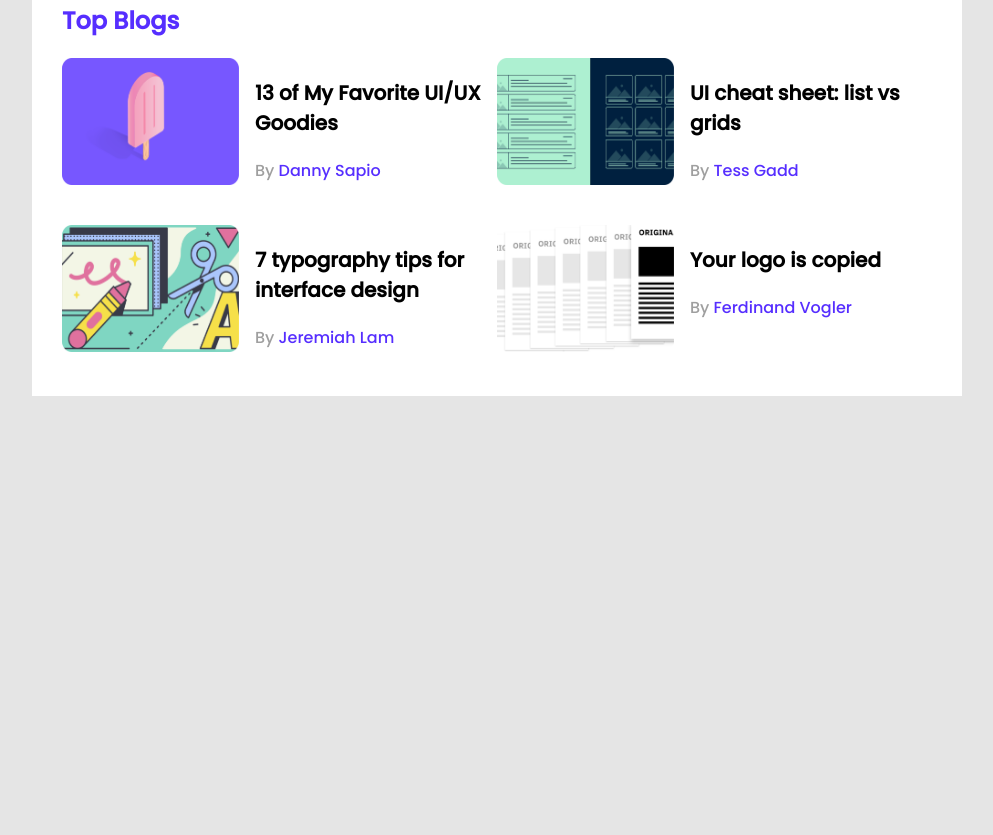
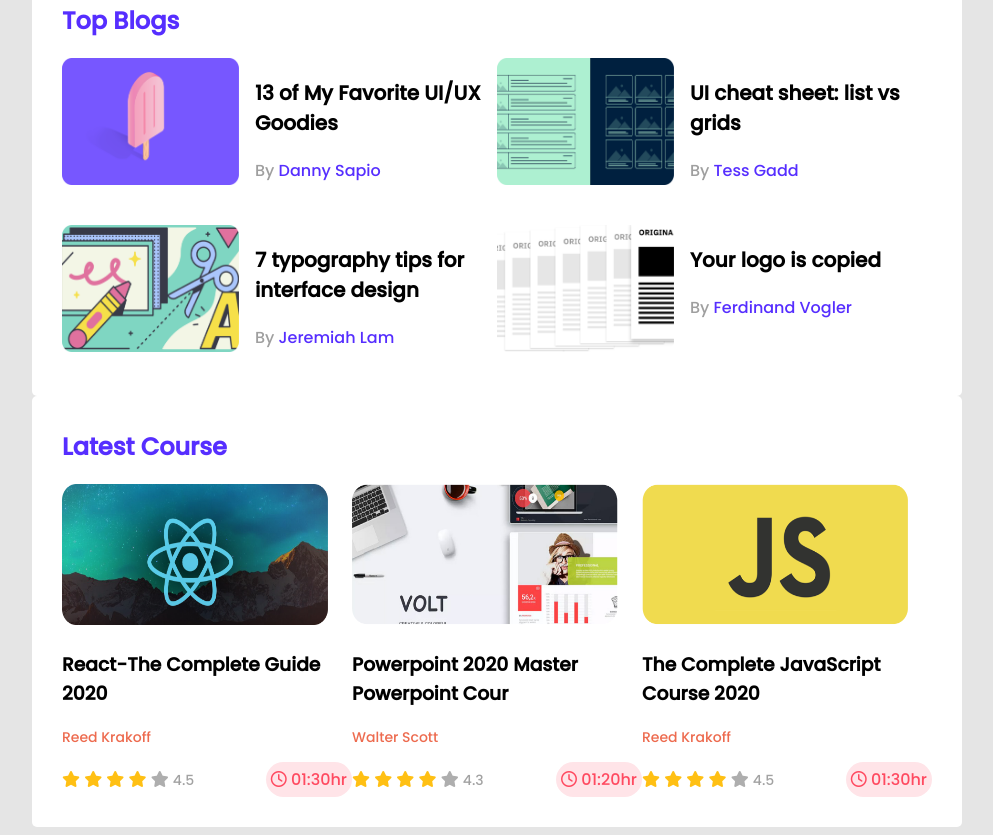
Before and after one commit to shakautkader608/leader-board-css3, a plain HTML site: page index.html in a window 1280 px wide. Shown: the part 300-1135 px from the top of the page, without its empty margins (143-1136 px from the left). Before the commit the page ends 800 px from the top, so only its background shows below. Drawn offline with Linux system fonts and the light colour scheme.

Commit message:
Complete Latest Course Part

```diff
--- a/css/style.css
+++ b/css/style.css
@@ -13,12 +13,14 @@ body{
 }
 main{
     display: flex;
-    justify-content: center;
+    flex-direction: column;
+    align-items: center;
 }
 .container{
     background-color: #ffffff;
     width: 870px;
     padding: 30px;
+    border-radius: 5px;
 }
 
 
@@ -87,3 +89,46 @@ hr{
     text-decoration: none;
     font-size: 16px;
 }
+
+
+/* courses css start  */
+.courses{
+    display: grid;
+    grid-template-columns: repeat(3, 1fr);
+    grid-column-gap: 25git px;
+}
+
+.course-thumbnail img{
+    width: 266px;
+    height: 141px;
+}
+.course-info{
+    display: flex;
+    align-items: center;
+    justify-content: space-between;
+}
+.course-info .course-title{
+    font-size: 20px;
+}
+.course-author{
+    font-size: 14px;
+    color: #ED6B4F;
+}
+
+.fa-star{
+    color:#FFC014;
+}
+.fa-star.exceptional{
+    color:#AEAEAE;
+
+}
+.rate{
+    font-size: 14px;
+    color: #A2A2A2;
+}
+.duration{
+    color: #FF4A60;
+    background-color:  #FFE4E8;
+    padding: 5px;
+    border-radius: 20px;
+}
--- a/index.html
+++ b/index.html
@@ -5,6 +5,7 @@
     <meta http-equiv="X-UA-Compatible" content="IE=edge" />
     <meta name="viewport" content="width=device-width, initial-scale=1.0" />
     <title>Leader Board</title>
+    <script src="https://kit.fontawesome.com/342fd13040.js" crossorigin="anonymous"></script>
     <link rel="stylesheet" href="css/style.css" />
   </head>
   <body>
@@ -64,8 +65,7 @@
                 <img src="./images/blogs/blog-2.png" alt="" />
               </div>
               <div class="blog-info">
-                <h3 class="blog-title">UI cheat sheet:
-                    list vs grids</h3>
+                <h3 class="blog-title">UI cheat sheet: list vs grids</h3>
                 <p class="author">By <a href="#">Tess Gadd</a></p>
               </div>
             </article>
@@ -75,8 +75,7 @@
                 <img src="./images/blogs/blog-3.png" alt="" />
               </div>
               <div class="blog-info">
-                <h3 class="blog-title">7 typography tips
-                    for interface design</h3>
+                <h3 class="blog-title">7 typography tips for interface design</h3>
                 <p class="author">By <a href="#">Jeremiah Lam</a></p>
               </div>
             </article>
@@ -86,14 +85,93 @@
                 <img src="./images/blogs/blog-4.png" alt="" />
               </div>
               <div class="blog-info">
-                <h3 class="blog-title">Your logo is
-                    copied</h3>
+                <h3 class="blog-title">Your logo is copied</h3>
                 <p class="author">By <a href="#">Ferdinand Vogler</a></p>
               </div>
             </article>
           </div>
         </div>
       </section>
+
+      <!-- Latest Courses  -->
+
+      <section class="container">
+        <h2 class="Section-highligh">Latest Course</h2>
+        <div class="courses">
+          <div class="course">
+            <div class="course-thumbnail">
+              <img src="./images/courses/course-1.png" alt="" />
+            </div>
+            <div class="course-detail">
+              <h3 class="course-title">React-The Complete Guide 2020</h3>
+              <p class="course-author">Reed Krakoff</p>
+            </div>
+            <div class="course-info">
+              <div class="ratings">
+                <i class="fa-solid fa-star"></i>
+                <i class="fa-solid fa-star"></i>
+                <i class="fa-solid fa-star"></i>
+                <i class="fa-solid fa-star"></i>
+                <i class="fa-solid fa-star exceptional"></i>
+                <span class="rate">4.5</span>
+              </div>
+
+              <div class="duration">
+                <i class="fa-regular fa-clock"></i>
+                01:30hr
+              </div>
+            </div>
+          </div>
+          <div class="course">
+            <div class="course-thumbnail">
+              <img src="./images/courses/course-2.png" alt="" />
+            </div>
+            <div class="course-detail">
+              <h3 class="course-title">Powerpoint 2020 Master Powerpoint Cour</h3>
+              <p class="course-author">Walter Scott</p>
+            </div>
+            <div class="course-info">
+              <div class="ratings">
+                <i class="fa-solid fa-star"></i>
+                <i class="fa-solid fa-star"></i>
+                <i class="fa-solid fa-star"></i>
+                <i class="fa-solid fa-star"></i>
+                <i class="fa-solid fa-star exceptional"></i>
+                <span class="rate">4.3</span>
+              </div>
+
+              <div class="duration">
+                <i class="fa-regular fa-clock"></i>
+                01:20hr
+              </div>
+            </div>
+          </div>
+          <div class="course">
+            <div class="course-thumbnail">
+              <img src="./images/courses/course-3.png" alt="" />
+            </div>
+            <div class="course-detail">
+              <h3 class="course-title">The Complete JavaScript Course 2020</h3>
+              <p class="course-author">Reed Krakoff</p>
+            </div>
+            <div class="course-info">
+              <div class="ratings">
+                <i class="fa-solid fa-star"></i>
+                <i class="fa-solid fa-star"></i>
+                <i class="fa-solid fa-star"></i>
+                <i class="fa-solid fa-star"></i>
+                <i class="fa-solid fa-star exceptional"></i>
+                <span class="rate">4.5</span>
+              </div>
+
+              <div class="duration">
+                <i class="fa-regular fa-clock"></i>
+                01:30hr
+              </div>
+            </div>
+          </div>
+        </div>
+      </section>
     </main>
   </body>
 </html>
```
